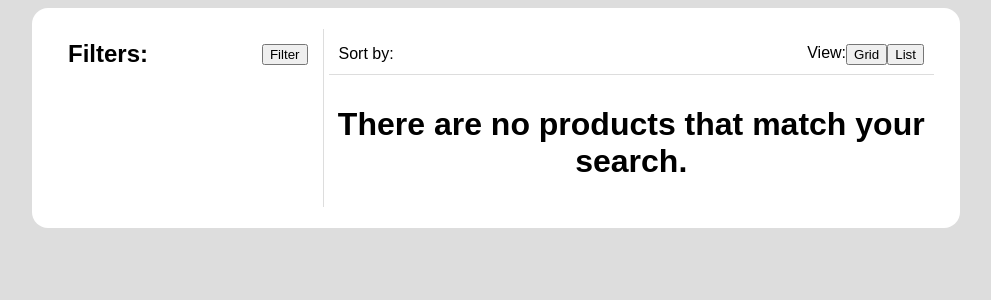
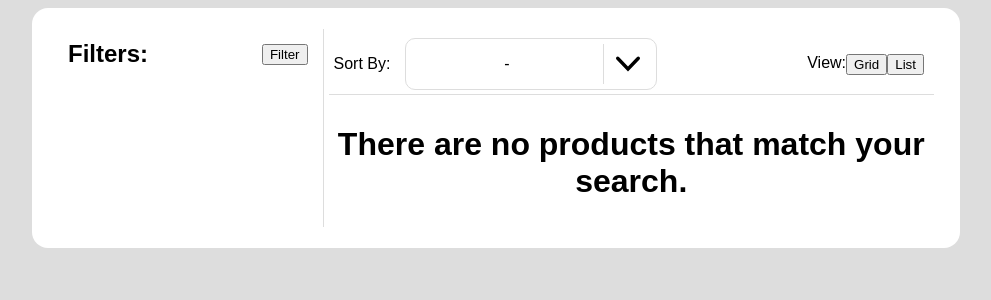
Before and after one commit to randomman552/CM1102-OnlineShop, a Flask app: template shop/templates/products/products.html in a window 1280 px wide. Shown: the part 64-364 px from the top of the page, without its empty margins (160-1151 px from the left). Run offline with Flask 2, Linux system fonts and the light colour scheme; the template is opened without the code that fills it, so the values that code supplies are empty.

Commit message:
Implement product sorting (+ various improvements)

```diff
--- a/shop/static/styles/products.css
+++ b/shop/static/styles/products.css
@@ -30,7 +30,7 @@
 }
 .container.controls {
 	flex-basis: 100%;
-	height: 30px;
+	height: 50px;
 	justify-content: space-between;
 	align-items: center;
 	margin-bottom: 10px;
--- a/shop/static/styles/styles.css
+++ b/shop/static/styles/styles.css
@@ -191,3 +191,99 @@
 	text-align: center;
 	background: #8fd6ff;
 }
+
+/* Dropdown attributes */
+.dropdown {
+	text-transform: capitalize;
+	width: 240px;
+	height: 40px;
+	display: flex;
+	flex-direction: row;
+	position: relative;
+	border: 1px solid var(--bg-color);
+	background-color: white;
+	border-radius: 10px 10px 0 0;
+	padding: 5px;
+	cursor: pointer;
+	justify-content: center;
+	align-items: center;
+	box-shadow: 0px 8px 16px 0px rgba(0, 0, 0, 0.2);
+}
+
+/* When hiden, the dropdown has no shadow and has a border radius */
+.dropdown.hidden {
+	border-radius: 10px;
+	box-shadow: none;
+}
+
+/* Dropdown title and arrow attributes */
+.dropdown.title {
+	box-shadow: none;
+	flex-basis: 80%;
+	border: none;
+	border-right: 1px solid var(--bg-color);
+	border-radius: 0;
+	align-items: center;
+	padding: 0;
+	height: 100%;
+}
+.dropdown.arrow {
+	box-shadow: none;
+	overflow: hidden;
+	height: 100%;
+	flex-basis: 20%;
+	border: none;
+	padding: 0;
+}
+
+/* When hidden, then dropdown arrow is flipped and the content is hidden */
+.dropdown.hidden > .dropdown.arrow > img {
+	transform: rotate(180deg);
+}
+.dropdown.hidden > .dropdown.content {
+	display: none;
+}
+
+/* Dropdown content attributes */
+.dropdown.content {
+	border-radius: 0 0 10px 10px;
+	box-shadow: 0px 8px 16px 0px rgba(0, 0, 0, 0.2);
+	width: 100%;
+	flex-direction: column;
+	padding: 0px;
+	position: absolute;
+	top: 100%;
+	height: auto;
+}
+.dropdown.content > * {
+	transition: 0.25s;
+	cursor: pointer;
+	display: flex;
+	height: 40px;
+	width: 100%;
+	background-color: white;
+	border-bottom: 1px solid var(--bg-color);
+	justify-content: center;
+	align-items: center;
+}
+.dropdown.content > *:last-child {
+	border-radius: 0 0 10px 10px;
+}
+
+/* Active dropdown element attributes*/
+.dropdown.content > *:hover {
+	background-color: var(--bg-color);
+}
+.dropdown.content > *.active {
+	font-weight: bold;
+}
+
+/* Required for dropdown labels */
+label.dropdown-label {
+	padding-right: 15px;
+}
+div.dropdown-container {
+	display: flex;
+	align-items: center;
+	justify-items: center;
+}
--- a/shop/templates/layout.html
+++ b/shop/templates/layout.html
@@ -15,7 +15,9 @@
             </nav>
             <nav class="sub-nav search">
                 <form class="search" action="/products" method="get">
-                    <input type="text" placeholder="Search" name="query" autocomplete="off">
+                    <!-- If query is present in GET variables, then it will be placed in the search box -->
+                    <input type="text" placeholder="Search" name="query" autocomplete="off"
+                    value="{% if 'query' in request.args %}{{ request.args['query'] }}{% endif %}">
                     <button type="submit"><img src="{{ url_for('static', filename='icons/search.svg') }}" alt="Search"></button>
                 </form>
             </nav>
--- a/shop/templates/products/products.html
+++ b/shop/templates/products/products.html
@@ -3,6 +3,49 @@
 {% block head %}
     <title>Products</title>
     <link rel="stylesheet" href="{{ url_for('static', filename='styles/products.css') }}">
+    <script defer type="text/javascript" src="{{ url_for('static', filename='js/dropdown.js') }}"></script>
+    <script defer type="text/javascript">
+        /**
+         * This function is used to change the url depending on the selected sort and order options.
+         * @param {string} sort The option to change the sort variable to.
+         * @param {string} order The option to change the order variable to.
+         */
+        function setSort(sort, order){
+            //Get the current location as a string
+            let curLocation = window.location.toString();
+
+            //These options lists are used to make it easier to edit the variables in the url
+            //Using the loops below
+            let sort_options = [
+                "none",
+                "rating",
+                "price"
+            ];
+            let order_options =  [
+                "ascending",
+                "descending"
+            ];
+
+            //For each sort option, run a replace operation (this ensures we replace any option present)
+            sort_options.forEach(element => {
+                //Dont bother replacing an element if it is the same as the desired option
+                if (element != sort){
+                    curLocation = curLocation.replace(`sort=${element}`, `sort=${sort}`);
+                }
+            });
+
+            //For each order option, run a replace operation
+            order_options.forEach(element => {
+                //Dont bother replacing an element if it is the same as the desired option
+                if (element != order){
+                    curLocation = curLocation.replace(`order=${element}`, `order=${order}`);
+                }
+            });
+
+            //Redirect the user to the new url
+            window.location = curLocation
+        }
+    </script>
 {% endblock %}
 
 {% block content %}
@@ -15,8 +58,26 @@
         </form>
         <div class="container products">
             <div class="container controls">
-                <div class="container">
-                    Sort by: <!-- TODO: Add JS dropdown here -->
+                <!-- Sort selection dropdown -->
+                <div class="dropdown-container" style="flex-basis: initial;">
+                    <label class="dropdown-label" for="sort-by">Sort By:</label>
+                    <div id="sort-by" class="dropdown hidden" onclick="toggleDropdown('sort-by')">
+                        <span class="dropdown title">
+                            {% if request.args['sort'] != "none" %}
+                                {{ request.args['sort'] }} - {{ request.args['order'] }}
+                            {% else %}
+                                none
+                            {% endif %}
+                        </span>
+                        <span class="dropdown arrow"><img src="{{ url_for('static', filename='icons/angle.svg') }}"></span>
+                        <div id="sort-by content" class="dropdown content">
+                            <a onclick="setSort('none', 'ascending')">none</a>
+                            <a onclick="setSort('price', 'ascending')">price - ascending (low - high)</a>
+                            <a onclick="setSort('price', 'descending')">price - descending (high - low)</a>
+                            <a onclick="setSort('rating', 'ascending')">rating - ascending (low - high)</a>
+                            <a onclick="setSort('rating', 'descending')">rating - descending (high - low)</a>
+                        </div>
+                    </div>
                 </div>
                 <div class="container">
                     View:&#32;
--- a/shop/templates/products/view_product.html
+++ b/shop/templates/products/view_product.html
@@ -3,6 +3,8 @@
 {% block head %}
     <title>{{ product.name }}</title>
     <link rel="stylesheet" href="{{ url_for('static', filename='styles/view_product.css')}}">
+    <script defer type="text/javascript" src="{{ url_for('static', filename='js/slideshow.js') }}"></script>
+    <script defer type="text/javascript" src="{{ url_for('static', filename='js/product-edit.js') }}"></script>
 {% endblock %}
 
 {% block content %}
@@ -91,7 +93,6 @@
             </div>
 
         </div>
-        <script type="text/javascript" src="{{ url_for('static', filename='js/product.js') }}"></script>
     {% else %}
         <h1>The requested product does not exist.</h1>
     {% endif %}
```
Also changed, not shown: shop/models.py (+8 -8 lines), shop/routes.py (+175 -88 lines), shop/static/js/dropdown.js (added, +60 -0 lines), shop/static/js/product-edit.js (added, +28 -0 lines), shop/static/js/slideshow.js (renamed from shop/static/js/product.js, +27 -34 lines), shop/static/icons/angle.svg (added).
